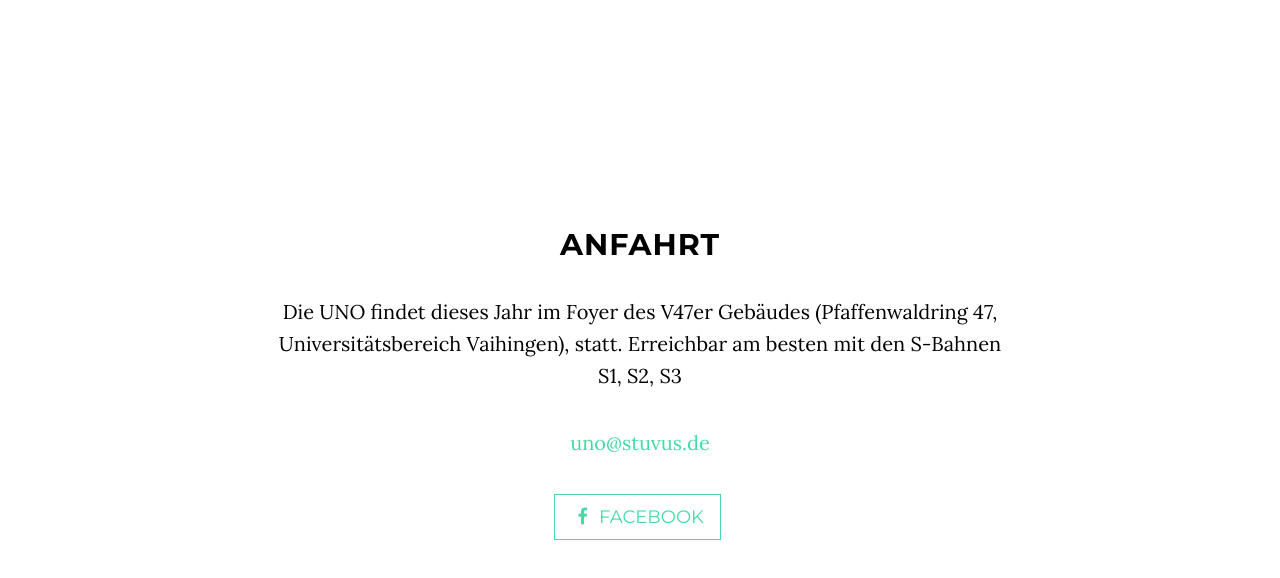
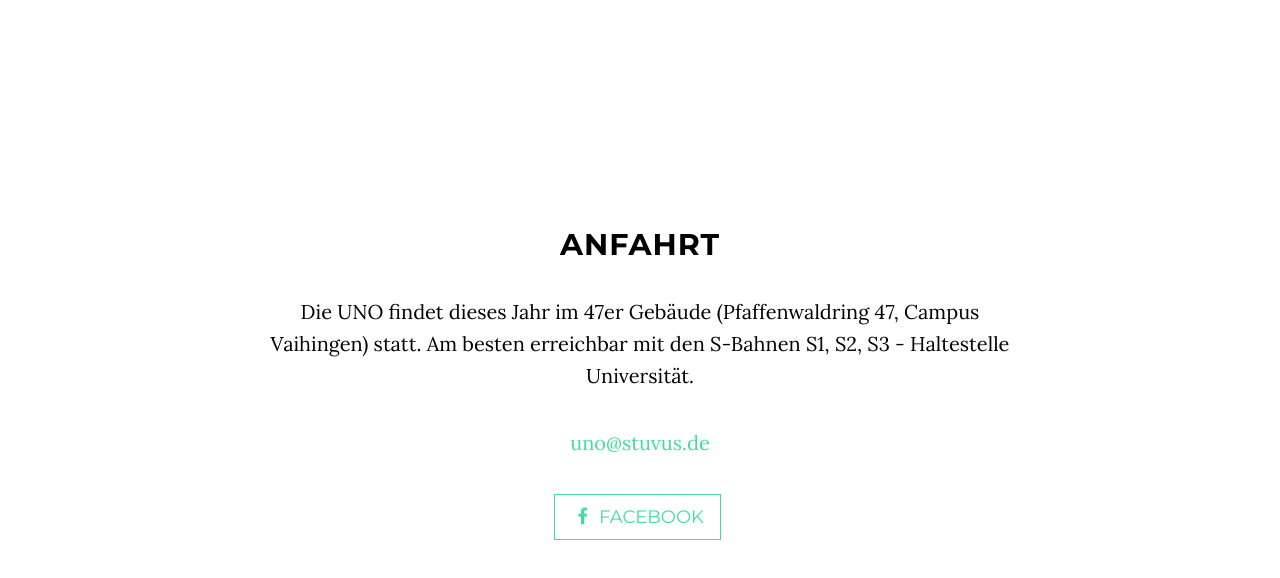
Before and after one commit to stuvusIT/uno-website, a website: page index.html in a window 1280 px wide. Shown: the part 2228-2806 px from the top of the page. Drawn offline with nearby package versions, Linux system fonts and the light colour scheme.

Commit message:
fixes #8

```diff
--- a/index.html
+++ b/index.html
@@ -112,7 +112,7 @@
         <div class="row">
             <div class="col-lg-8 col-lg-offset-2">
                 <h2>Anfahrt</h2>
-                <p>Die UNO findet dieses Jahr im Foyer des V47er Gebäudes (Pfaffenwaldring 47, Universitätsbereich Vaihingen), statt. Erreichbar am besten mit den S-Bahnen S1, S2, S3</p>
+                <p>Die UNO findet dieses Jahr im 47er Gebäude (Pfaffenwaldring 47, Campus Vaihingen) statt. Am besten erreichbar mit den S-Bahnen S1, S2, S3 - Haltestelle Universität.</p>
                 <p><a href="mailto:uno@stuvus.de">uno@stuvus.de</a>
                 </p>
                 <ul class="list-inline banner-social-buttons">
```
